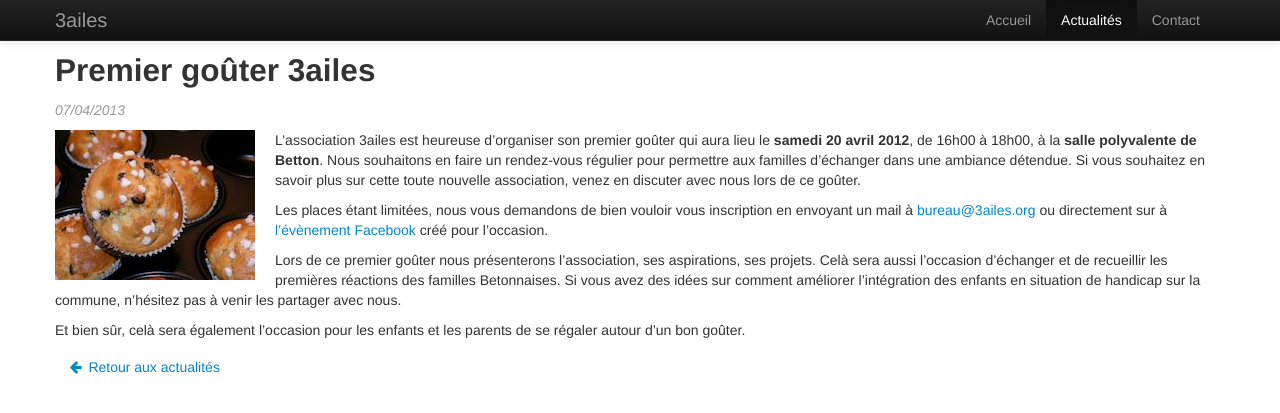
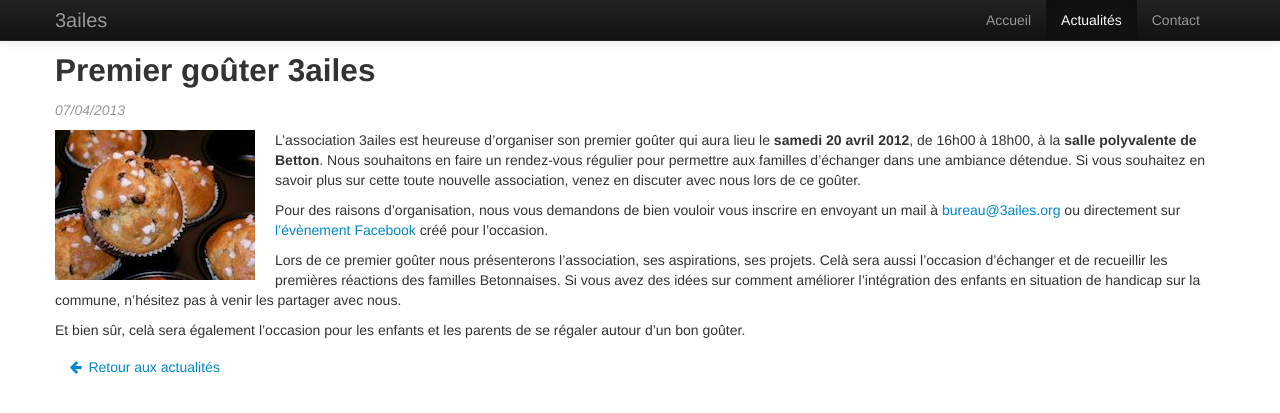
Before and after one commit to aymerick/3ailes, a Jekyll site: the page built from _posts/2013-04-07-premier-gouter-3ailes.md, in a window 1280 px wide. Shown: the top 413 px of the page. Built offline with Jekyll 4.4.1, drawn with Linux system fonts in a browser that asks for light colours; Markdown is read by kramdown in place of the engine named in the settings.

Commit message:
fix text

```diff
--- a/_posts/2013-04-07-premier-gouter-3ailes.md
+++ b/_posts/2013-04-07-premier-gouter-3ailes.md
@@ -7,7 +7,7 @@
 
 ![Muffins][1] L'association 3ailes est heureuse d'organiser son premier goûter qui aura lieu le __samedi 20 avril 2012__, de 16h00 à 18h00, à la __salle polyvalente de Betton__. Nous souhaitons en faire un rendez-vous régulier pour permettre aux familles d'échanger dans une ambiance détendue. Si vous souhaitez en savoir plus sur cette toute nouvelle association, venez en discuter avec nous lors de ce goûter.
 
-Les places étant limitées, nous vous demandons de bien vouloir vous inscription en envoyant un mail à <a href="mailto:bureau@3ailes.org">bureau@3ailes.org</a> ou directement sur à <a href="http://www.facebook.com/events/499262093466402/">l'évènement Facebook</a> créé pour l'occasion.
+Pour des raisons d'organisation, nous vous demandons de bien vouloir vous inscrire en envoyant un mail à <a href="mailto:bureau@3ailes.org">bureau@3ailes.org</a> ou directement sur <a href="http://www.facebook.com/events/499262093466402/">l'évènement Facebook</a> créé pour l'occasion.
 
 Lors de ce premier goûter nous présenterons l'association, ses aspirations, ses projets. Celà sera aussi l'occasion d'échanger et de recueillir les premières réactions des familles Betonnaises. Si vous avez des idées sur comment améliorer l'intégration des enfants en situation de handicap sur la commune, n'hésitez pas à venir les partager avec nous.
 
```
